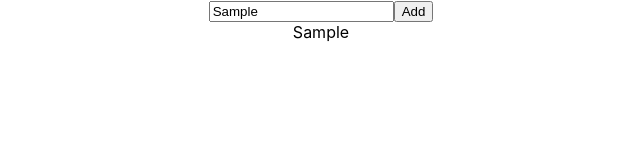
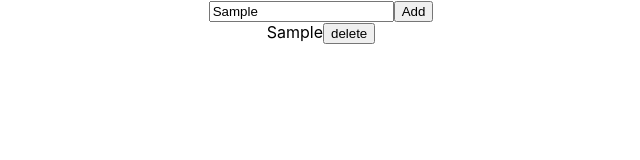
Before and after one commit to yogaLin-whx/my-react-redux, a React (Create React App) app: page / in a window 1280 px wide. Both pictures are taken after typing "Sample" into the empty fields and a click on the button "Add". Shown: the top 160 px of the page, without its empty margins (319-959 px from the left). Built offline with nearby package versions, Linux system fonts and the light colour scheme.

Commit message:
finish delete item

```diff
--- a/src/Reducer/index.js
+++ b/src/Reducer/index.js
@@ -7,6 +7,9 @@ function reducer(state = initialize, action) {
             console.log(action.type);
             console.log(action.content);
             return { itemList: [...state.itemList, { content: action.content }] }
+        case("deleteItem"):
+            console.log(action.index);
+            return {itemList: state.itemList.filter((item,index) => index !== action.index)}
         default:
             return state
     }
--- a/src/component/TodoItem/index.jsx
+++ b/src/component/TodoItem/index.jsx
@@ -1,13 +1,31 @@
 import React from 'react';
+import {connect} from 'react-redux';
 
 class TodoItem extends React.Component {
+
+
+
+    handleDeleteItem= () => {
+        console.log(this.props.index);
+        this.props.deleteItem(this.props.index);
+    }
+
+
     render() {
         return (
             <>
-                <label>{this.props.item.content}</label>
+                <label>{this.props.item.content}</label><button onClick={this.handleDeleteItem}>delete</button><br />
             </>
         )
     }
 }
 
-export default TodoItem;
+const mapStateToProps = state => {
+    return {}
+}
+
+const mapDispatchToProps = dispatch =>({
+    deleteItem:(index) => dispatch({type:"deleteItem",index:index})
+})
+
+export default connect(mapStateToProps,mapDispatchToProps)(TodoItem);
--- a/src/component/TodoList/index.jsx
+++ b/src/component/TodoList/index.jsx
@@ -8,14 +8,13 @@ class TodoList extends React.Component {
             <>
                 {
                     this.props.itemList.map((item, index) => {
-                        return <TodoItem item={item} key={index} />
+                        return <TodoItem item={item} key={index} index={index} />
                     })
                 }
             </>
         );
     }
 }
-
 
 
 const mapStateToProps = state => {
```
